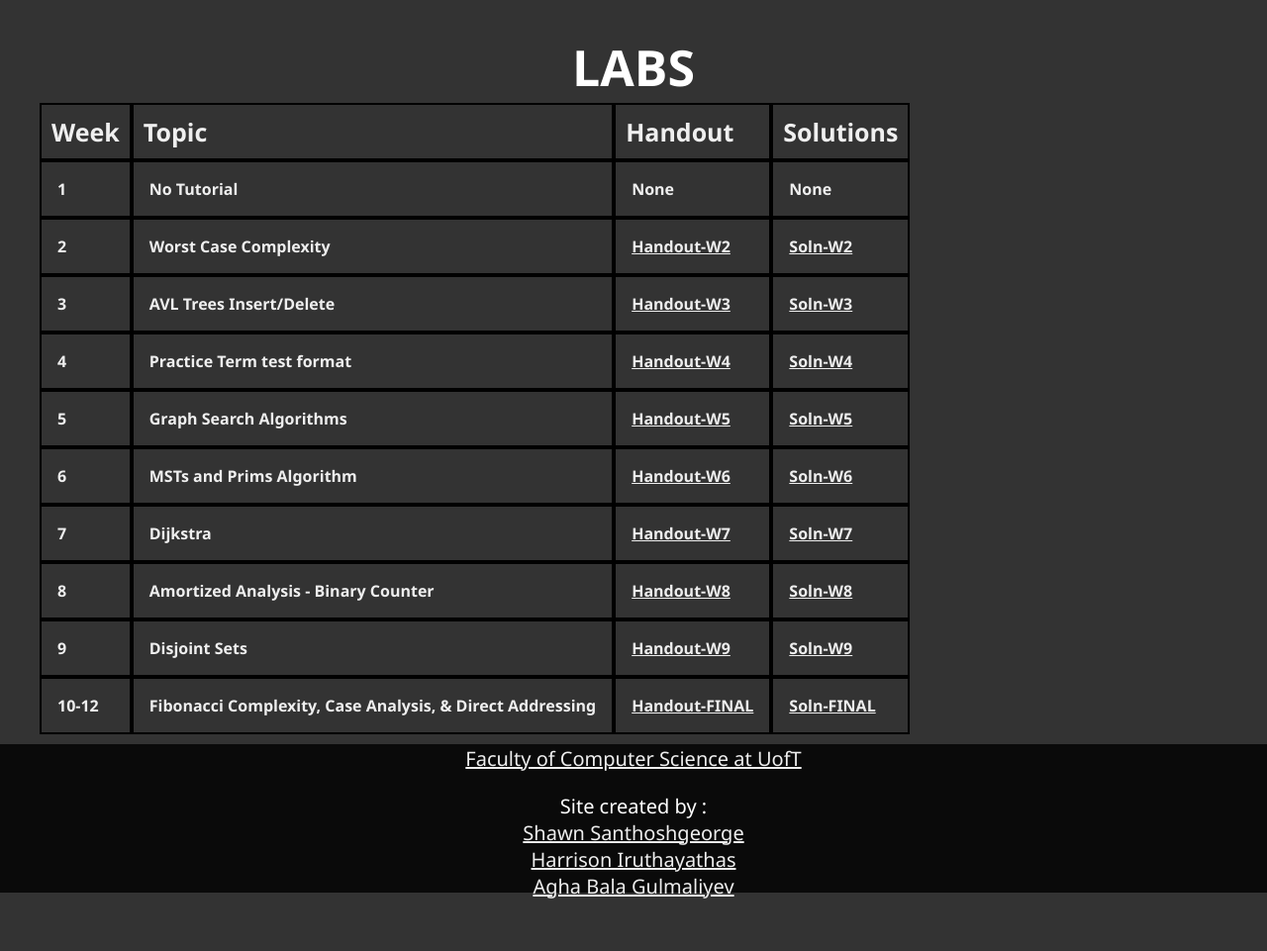
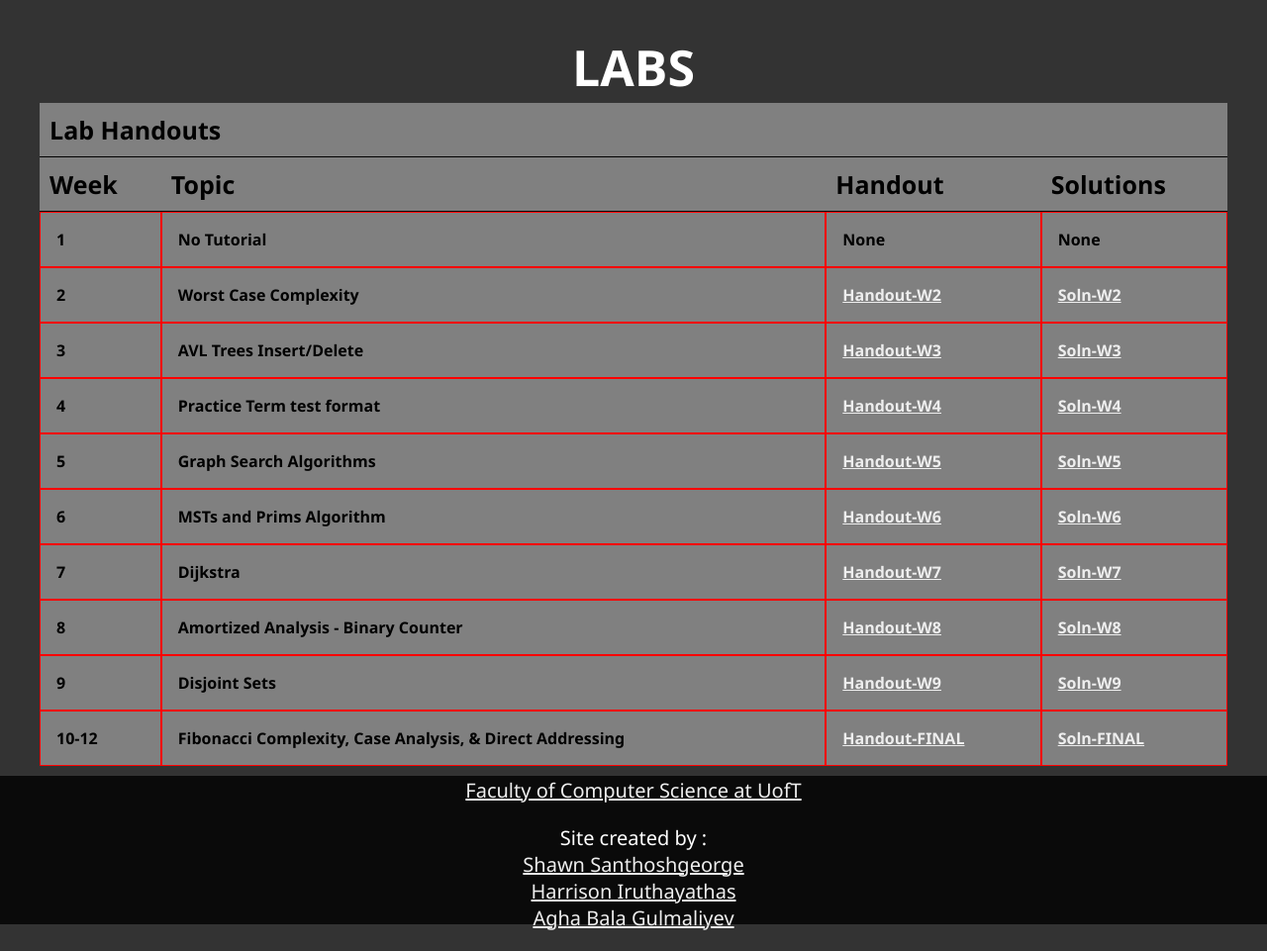
Before and after one commit to ShawnGeorge03/CSCB20-A3, a Flask app: page /labs in a window 1280 px wide. Shown: the part 50-1011 px from the top of the page at 99% size. Before the commit the page ends 958 px from the top, so only its background shows below. Run offline with Flask 2, Linux system fonts and the light colour scheme.

Commit message:
Revert "Added commenting to assignment, labs, lectures, test css file"
This reverts commit 3be7521e6b86e0e9be30fca5d0752dbc72f7f7b0.

```diff
--- a/static/css/labs.css
+++ b/static/css/labs.css
@@ -1,40 +1,47 @@
-/*Styles the tables column headers*/
+#resp-table {
+  width: 100%;
+  display: table;
+}
+
 #resp-table-header {
   display: table-header-group;
+  background-color: gray;
   font-weight: bold;
   font-size: 25px;
 }
 
-/*Styles each of the table column headers text*/
+.resp-table-caption {
+  display: table-caption;
+  text-align: center;
+  font-size: 1000px;
+  font-weight: bold;
+}
+
 .table-header-cell {
   display: table-cell;
   padding: 10px;
   text-align: justify;
-  color: #EFEFEF;
-  border: 2px solid black;
+  border-bottom: 1px solid black;
 }
 
-/*Styles the each of the group of rows*/
 #resp-table-body {
   display: table-row-group;
 }
 
-/*Styles the each individual row*/
 .resp-table-row {
   display: table-row;
 }
-/*Styles each individual cell
-containg text*/
+
 .table-body-cell {
   display: table-cell;
-  color: #EFEFEF;
-  border: 2px solid black;
+  color: black;
+  background-color: gray;
+  border: 1px solid red;
   text-align: left;
   padding: 1rem;
 }
-/* Breakpoint when the width is less than or equal to 1080 px */
+
 @media (max-width: 1080px) {
-  /*Changes the width of the div wrapper*/
   .wrapper {
     width: 850px;
   }
--- a/static/css/lectures.css
+++ b/static/css/lectures.css
@@ -1,6 +1,7 @@
 /*Styles the tables column headers*/
 #resp-table-header {
   display: table-header-group;
+  background-color: gray;
   font-weight: bold;
   font-size: 25px;
 }
--- a/templates/labs.html
+++ b/templates/labs.html
@@ -10,7 +10,13 @@
   {% block content %}
     <div class="wrapper">
       <h1>Labs</h1>
-
+      <div id="resp-table">
+        <div id="resp-table-header">
+          <div class="table-header-cell">
+            <b>Lab Handouts</b>
+          </div>
+        </div>
+      </div>
       <div id="resp-table">
         <div id="resp-table-header">
           <div class="table-header-cell">
```
Also changed, not shown: static/css/assignments.css (+14 -17 lines), static/css/test.css (+7 -13 lines).
